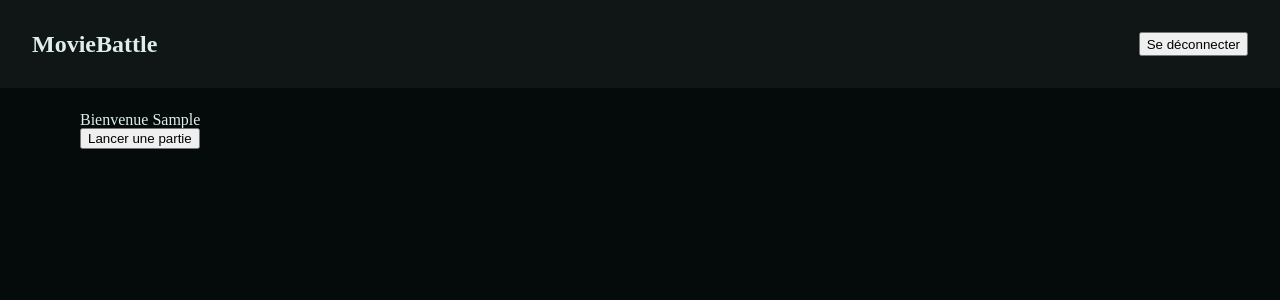
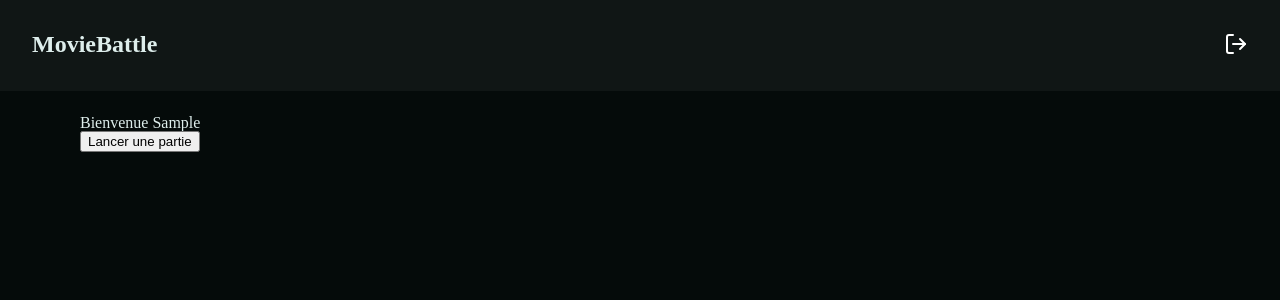
Before and after one commit to BodeFlorian/Movies-Guess, a React (Vite) app: page / in a window 1280 px wide. Both pictures are taken after typing "Sample" into the empty fields and a click on the button "Valider". Shown: the top 300 px of the page. Built offline with nearby package versions, Linux system fonts and the light colour scheme; no server answers.

Commit message:
+ Style des svg

```diff
--- a/src/components/Header/index.jsx
+++ b/src/components/Header/index.jsx
@@ -1,8 +1,10 @@
-import './index.scss'
-import { TOTAL_FILMS } from '../../utils/constants'
 import useUserStore from '../../store/userStore'
 import useMoviesStore from '../../store/moviesStore'
 import useGameStore from '../../store/gameStore'
+import { TOTAL_FILMS } from '../../utils/constants'
+
+import logout from '../../assets/icons/logout.svg'
+import './index.scss'
 
 const Header = () => {
   const { pseudo, setPseudo } = useUserStore()
@@ -18,13 +20,17 @@ const Header = () => {
 
   return (
     <header className="header">
-      <p>MovieBattle</p>
+      <h1>MovieBattle</h1>
       {isGameStarted && (
         <p>
           Score: {guess}/{TOTAL_FILMS}
         </p>
       )}
-      {pseudo && <button onClick={handleLogout}>Se déconnecter</button>}
+      {pseudo && (
+        <button className="header__button" name="logout" onClick={handleLogout}>
+          <img src={logout} alt="Logout" />
+        </button>
+      )}
     </header>
   )
 }
--- a/src/components/Header/index.scss
+++ b/src/components/Header/index.scss
@@ -10,4 +10,17 @@
   position: sticky;
   inset: 0;
   z-index: 1000;
+
+  &__button {
+    cursor: pointer;
+    background-color: transparent;
+    border: none;
+    margin: 0;
+    padding: 0;
+
+    img {
+      filter: invert(95%) sepia(8%) saturate(22%) hue-rotate(59deg)
+        brightness(105%) contrast(106%);
+    }
+  }
 }
--- a/src/components/MovieCard/index.jsx
+++ b/src/components/MovieCard/index.jsx
@@ -55,7 +55,7 @@ const MovieCard = ({ title, backdrops }) => {
           onClick={handlePrevClick}
           name="prev-image"
         >
-          {leftArrow}
+          <img src={leftArrow} alt="Left arrow" />
         </button>
         <div className="movieCard__backdrops">
           {backdrops.map((backdrop, index) => (
@@ -73,7 +73,7 @@ const MovieCard = ({ title, backdrops }) => {
           onClick={handleNextClick}
           name="next-image"
         >
-          {rightArrow}
+          <img src={rightArrow} alt="Right arrow" />
         </button>
       </div>
 
--- a/src/components/MovieCard/index.scss
+++ b/src/components/MovieCard/index.scss
@@ -62,6 +62,13 @@
     font-size: 64px;
     z-index: 1;
     color: #deeeec;
+
+    img {
+      width: 64px;
+      height: 64px;
+      filter: invert(95%) sepia(8%) saturate(22%) hue-rotate(59deg)
+        brightness(105%) contrast(106%);
+    }
 
     &--left {
       background: linear-gradient(
```
Also changed, not shown: src/assets/icons/left-arrow.svg, src/assets/icons/right-arrow.svg.
